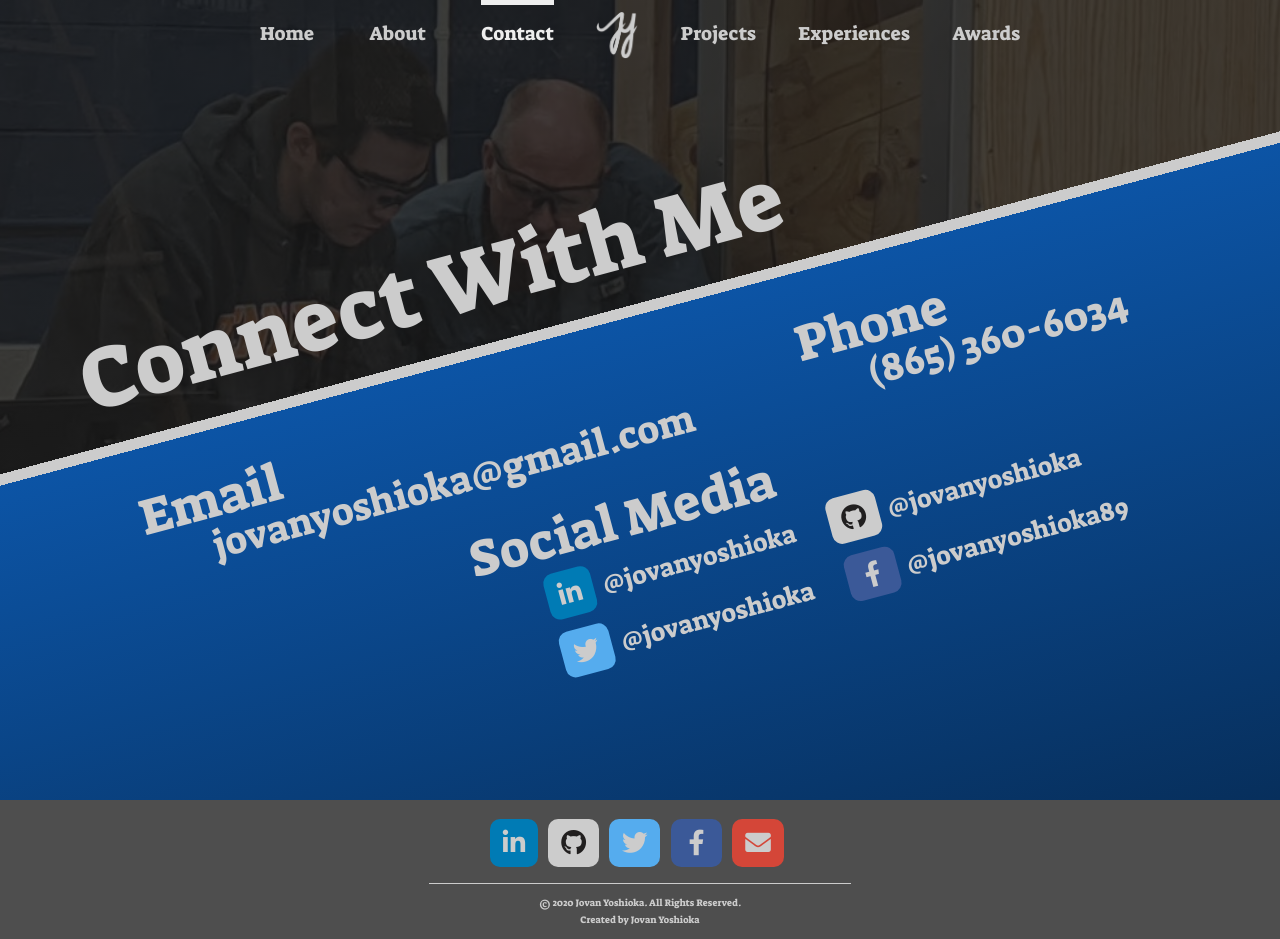
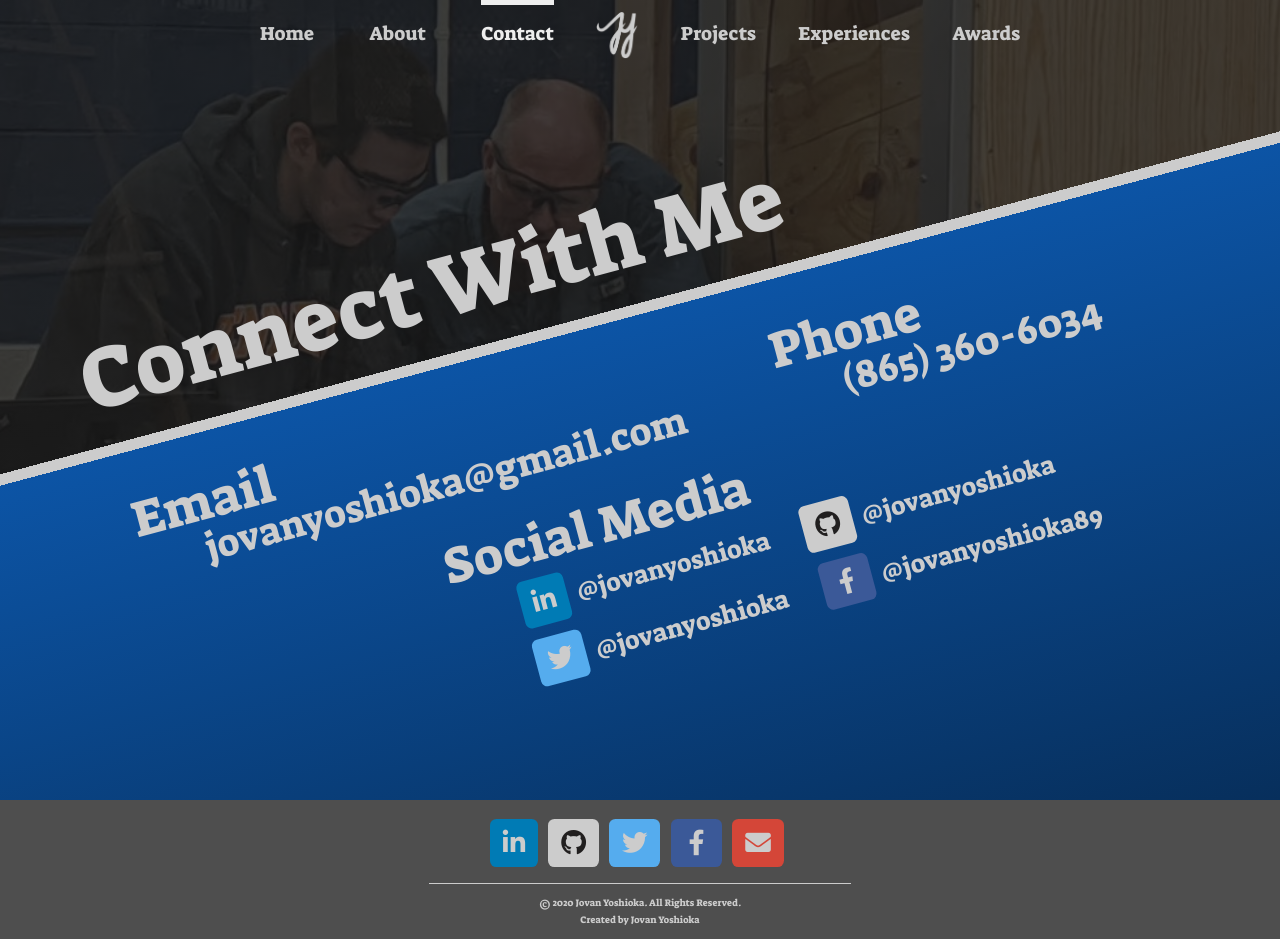
Before and after one commit to jovanyoshioka/Virtual-Portfolio, a plain HTML site: page pages/contact.html in a window 1280 px wide. Drawn offline with Linux system fonts and the light colour scheme.

Commit message:
Manually set width of text elements on contact page to prevent text line breaking on smaller devices.

```diff
--- a/css/global.css
+++ b/css/global.css
@@ -110,7 +110,7 @@ a.socialMediaIcon {
   color: #CCCCCC;
   transition: 0.25s;
   margin: 0 0.5vw 0 0;
-  border-radius: 10px;
+  border-radius: 0.5vw;
 }
 /* Specific Coloring for Different Social Media Icons */
 a.fa-linkedin-in { background-color: #007bb5; }
@@ -251,7 +251,7 @@ section.slideshow div.selectorsContainer button.slideshowSelectors {
   background-color: #888888;
   transition: background-color 1s;
   border: none;
-  border-radius: 5px;
+  border-radius: 0.25vw;
 }
 /* Hovering Effect: Change Background Color to in Between Not Selected and Selected Colors */
 section.slideshow div.selectorsContainer button.slideshowSelectors:hover {
@@ -285,7 +285,7 @@ section.infoBanner {
 }
 /* Creates Padding for Info Text */
 section.infoBanner article {
-  width: 75%;
+  width: 80%;
   margin: 0 auto;
   text-align: center;
   font-family: SuezOne;
@@ -924,13 +924,22 @@ body#contact main div {
 }
 /* "Connect With Me" Header */
 body#contact main h1 {
+  /* Manually set width to prevent text breaking on smaller devices. */
+  width: 62.5vw;
+  text-align: center;
   font-size: 6.75vw;
   margin: 0 32.5vw 27.5vh 0;
 }
 /* Contact Information Headers: "Email, Phone, Social Media" */
 body#contact main h2 { font-size: 4vw; }
-body#contact main h2.email { margin: 10vw 35% 0 0; }
-body#contact main h2.phone { margin: 0 0 12.5vw 50%; }
+body#contact main h2.email {
+  width: 45vw;
+  margin: 10vw 35vw 0 0;
+}
+body#contact main h2.phone {
+  width: 30vw;
+  margin: 0 0 12.5vw 50vw;
+}
 /* Styling for Email and Phone Links */
 body#contact main h2 a {
   font-size: 3vw;
@@ -947,10 +956,8 @@ body#contact main h2 a:hover {
 }
 /* Container for Social Media Header and Handles */
 body#contact main div {
-  width: auto;
-  padding: 1vw;
-  border-radius: 10px;
-  margin: 21vw 0 0 25%;
+  width: 55vw;
+  margin: 21vw 0 0 25vw;
 }
 /* Positioning of Social Media Header */
 body#contact main div h2 {
--- a/js/main.js
+++ b/js/main.js
@@ -1487,6 +1487,6 @@ function alertIncompatibility()
 
     alert("Hello there!\n\nI have not yet optimized my virtual portfolio to be mobile " +
     "compatible. Some content may look out of place. I recommend proceeding on a larger " +
-    "screen. Sorry for the inconvenience.\n\n- Jovan")
+    "screen or turning your device to landscape orientation. Sorry for the inconvenience.\n\n- Jovan");
   }
 }
```
